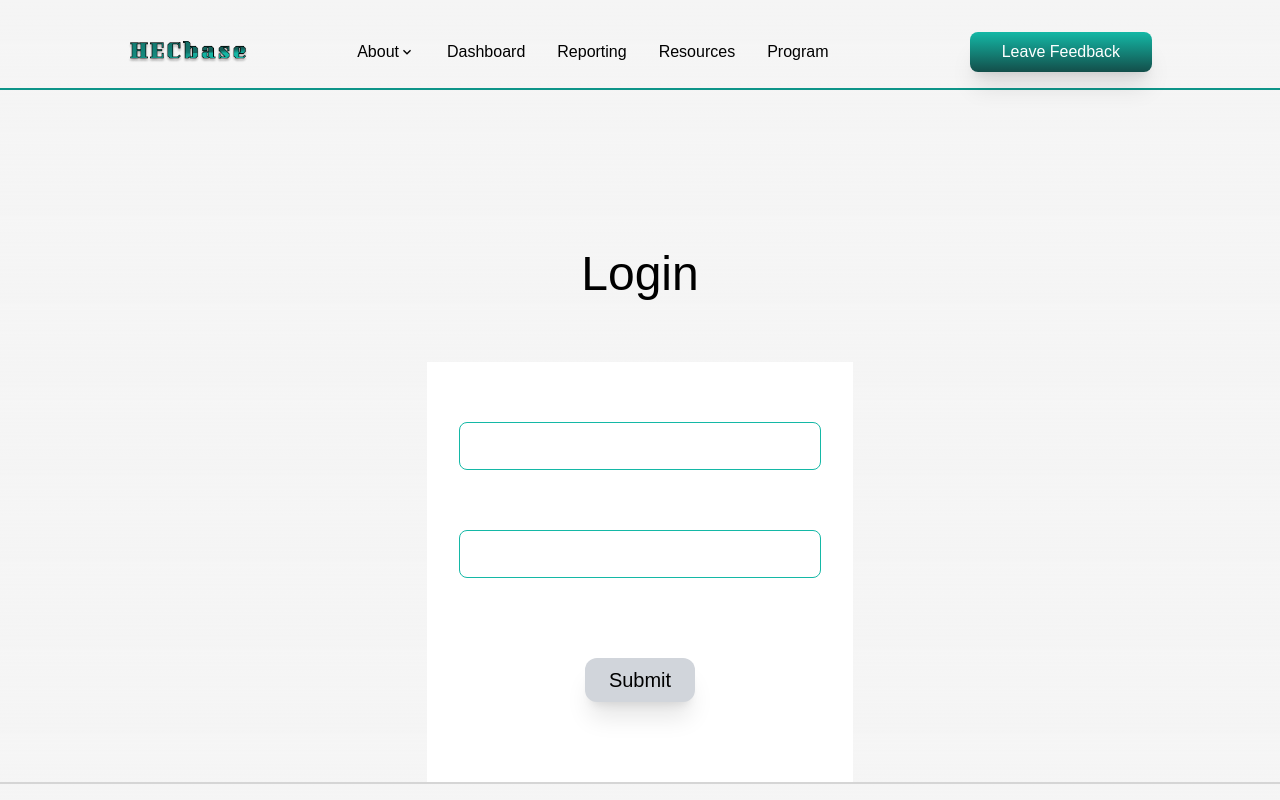
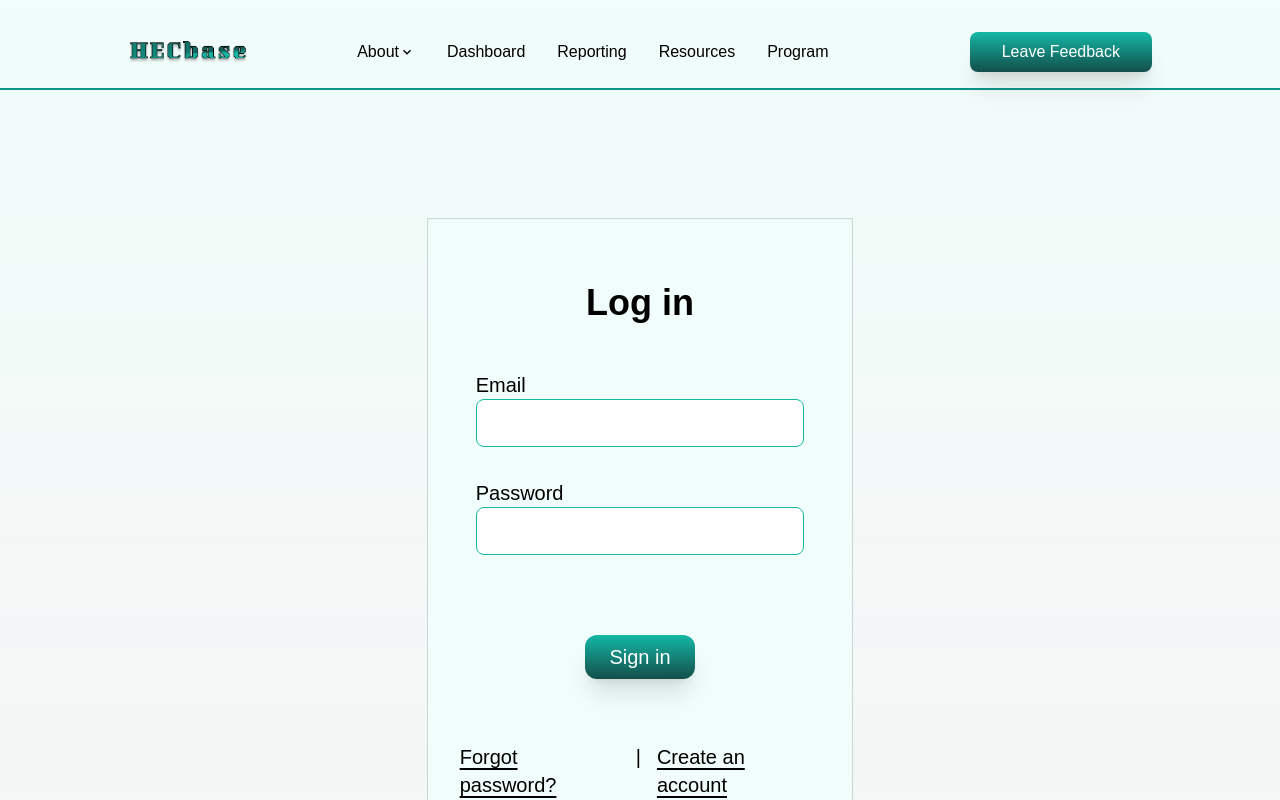
Before and after one commit to rosennabs/surveysalud, a Next.js app: page /login in a window 1280 px wide. Shown: the top 800 px of the page. Built offline with nearby package versions, Linux system fonts and the light colour scheme.

Commit message:
Style login page

```diff
--- a/src/app/globals.css
+++ b/src/app/globals.css
@@ -29,6 +29,21 @@ body {
 
 }
 
+@layer base {
+  h1 {
+    @apply text-5xl;
+  }
+  h2 {
+    @apply text-4xl font-bold;
+  }
+  h3 {
+    @apply text-3xl font-bold;
+  }
+  h4 {
+    @apply text-2xl font-bold;
+  }
+}
+
 @layer utilities {
   .text-balance {
     text-wrap: balance;
--- a/src/app/login/page.tsx
+++ b/src/app/login/page.tsx
@@ -60,10 +60,9 @@ function Login() {
   };
 
   return (
-    <div className="pt-40 w-full flex flex-col items-center">
-      <h1 className="text-5xl pb-16">Login</h1>
+    <div className="mt-32 w-full flex flex-col items-center">
 
-      <div className="bg-white w-1/3 text-xl p-4">
+      <div className="bg-off-white border border-black border-opacity-15 w-1/3 text-xl p-8">
 
         <Formik
           initialValues={initialValues}
@@ -76,6 +75,11 @@ function Login() {
           {({ status }) => {
             return (
               <Form>
+                <div>
+                  <h2 className="flex justify-center pb-8 mt-8">Log in</h2>
+                </div>
+
+
                 <FormField
                   label='Email'
                   name='email'
@@ -90,6 +94,13 @@ function Login() {
 
                 <Button status={status} />
 
+                <div className="flex justify-center">
+                  <a className="font-medium underline underline-offset-4" href="">Forgot password?</a>
+                  <span className="px-4">|</span>
+                  <a className="font-medium underline underline-offset-4" href="/registration">Create an account</a>
+                </div>
+
+
               </Form>
             );
           }
--- a/src/app/page.tsx
+++ b/src/app/page.tsx
@@ -11,7 +11,6 @@ const resourceCard =
   "flex flex-col bg-white cursor-pointer border rounded-2xl border-neutral-200 w-[350px] p-4";
 const activeResourceCard =
   "flex flex-col bg-gradient-to-b from-primary-start to-primary-end text-white shadow-2xl border border-neutral-300 rounded-2xl w-[350px] p-4";
-const h5 = "text-2xl montserrat-semibold";
 const text = "ml-16 -mt-2 mb-2 text-xs";
 const titleContainer = "flex flex-row space-x-2 m-4";
 const image = "bg-teal-100 p-2 w-[35px]";
@@ -37,7 +36,7 @@ export default function Home() {
 
       <section className="relative flex mx-32">
         <div className="relative flex flex-col my-24 w-2/3 z-10">
-          <h1 className="text-5xl text-black pb-8">
+          <h1 className="pb-8">
             PERFORMANCE MEASUREMENT & EVALUATION{" "}
           </h1>
           <p className="pb-8">
@@ -78,7 +77,7 @@ export default function Home() {
 
       <section id="resource-hub" className="flex flex-col items-center mx-32 mt-48">
 
-        <h1 className="text-5xl text-black pb-8 mt-8 z-10">RESOURCE HUB</h1>
+        <h1 className="pb-8 mt-8 z-10">RESOURCE HUB</h1>
 
         <div className="flex flex-row justify-between text-black w-full z-10 mt-16">
           <div
@@ -91,7 +90,7 @@ export default function Home() {
           >
             <div className={titleContainer}>
               <img className={image} src="/bar chart.svg" alt="a bar chart" />
-              <h1 className={h5}>Annual Report</h1>
+              <h4>Annual Report</h4>
             </div>
 
             <p className={text}>
@@ -107,7 +106,7 @@ export default function Home() {
           >
             <div className={titleContainer}>
               <img className={image} src="/book.svg" alt="a book" />
-              <h1 className={h5}>Directory</h1>
+              <h4>Directory</h4>
             </div>
             <p className={text}>
               Search for the meaning of our indicators in the PMF directory.
@@ -124,7 +123,7 @@ export default function Home() {
           >
             <div className={titleContainer}>
               <img className={image} src="/puzzle.svg" alt="a puzzle" />
-              <h1 className={h5}>Logic Model</h1>
+              <h4>Logic Model</h4>
             </div>
             <p className={text}>
               This is where we connect the dots to achieve our ultimate goal.
@@ -143,7 +142,7 @@ export default function Home() {
           >
             <div className={titleContainer}>
               <img className={image} src="/loop.svg" alt="a loop" />
-              <h1 className={h5}>Change Theory</h1>
+              <h4>Change Theory</h4>
             </div>
             <p className={text}>
               Understand our theory of change and how we intend to make a
@@ -161,7 +160,7 @@ export default function Home() {
           >
             <div className={titleContainer}>
               <img className={image} src="/target.svg" alt="round target" />
-              <h1 className={h5}>Annual Targets</h1>
+              <h4>Annual Targets</h4>
             </div>
             <p className={text}>See what we have set out to achieve this year.</p>
           </div>
@@ -174,7 +173,7 @@ export default function Home() {
           >
             <div className={titleContainer}>
               <img className={image} src="/graph.svg" alt="a line graph" />
-              <h1 className={h5}>PMF</h1>
+              <h4>PMF</h4>
             </div>
             <p className={text}>
               The Performance Measurement Framework outlines our indicators.
@@ -188,9 +187,9 @@ export default function Home() {
           <img className="w-full" src="/contact.svg" alt="a trapezium" />
         </div>
 
-        <div className="absolute inset-0 items-center flex text-4xl text-white montserrat-semibold z-10">
-          <p className="ml-32">Contact us</p>
-          <div className="text-base text-black montserrat-regular w-1/2 ml-64">
+        <div className="flex absolute inset-0 items-center text-white z-10">
+          <h2 className="ml-32">Contact us</h2>
+          <div className="text-black montserrat-regular w-1/2 ml-64">
             <ContactForm />
           </div>
 
--- a/src/components/FormField.tsx
+++ b/src/components/FormField.tsx
@@ -17,7 +17,7 @@ function FormField({
   return (
     <div className="flex flex-col p-4 w-full">
       {/*Question field*/}
-      <label className="text-xl text-white">{label}</label>
+      <label className="text-xl">{label}</label>
 
       {as === "select" ? (
         <>
--- a/src/components/submitButton.tsx
+++ b/src/components/submitButton.tsx
@@ -7,11 +7,11 @@ function Button({ isSubmitting, status }) {
 
     <div className="flex w-full justify-center py-16">
     <button
-      className={`py-2 px-6 bg-gray-300 rounded-xl shadow-xl ${isSubmitting ? 'opacity-60 cursor-not-allowed' : ''}`}
+          className={`py-2 px-6 bg-gradient-to-b from-primary-start to-primary-end text-white hover:text-light-grey rounded-xl shadow-xl ${isSubmitting ? 'opacity-60 cursor-not-allowed' : ''}`}
         type="submit"
         disabled={isSubmitting}
 
-      > Submit</button>
+      > Sign in</button>
 
 
       </div>
--- a/tailwind.config.ts
+++ b/tailwind.config.ts
@@ -18,8 +18,9 @@ const config: Config = {
         'gradient-to-b': 'linear-gradient(to bottom, var(--tw-gradient-stops))',
       },
       colors: {
-        'off-white': '#F5F5F5',
-        'light-grey': '#D5D5D5'
+        'off-white': '#f0fdfa',
+        'light-grey': '#D5D5D5',
+        'custom-teal': '#14B8A6'
       },
       gradientColorStops: {
         'primary-start': '#14b8a6',
```
Also changed, not shown: public/contact.svg.
